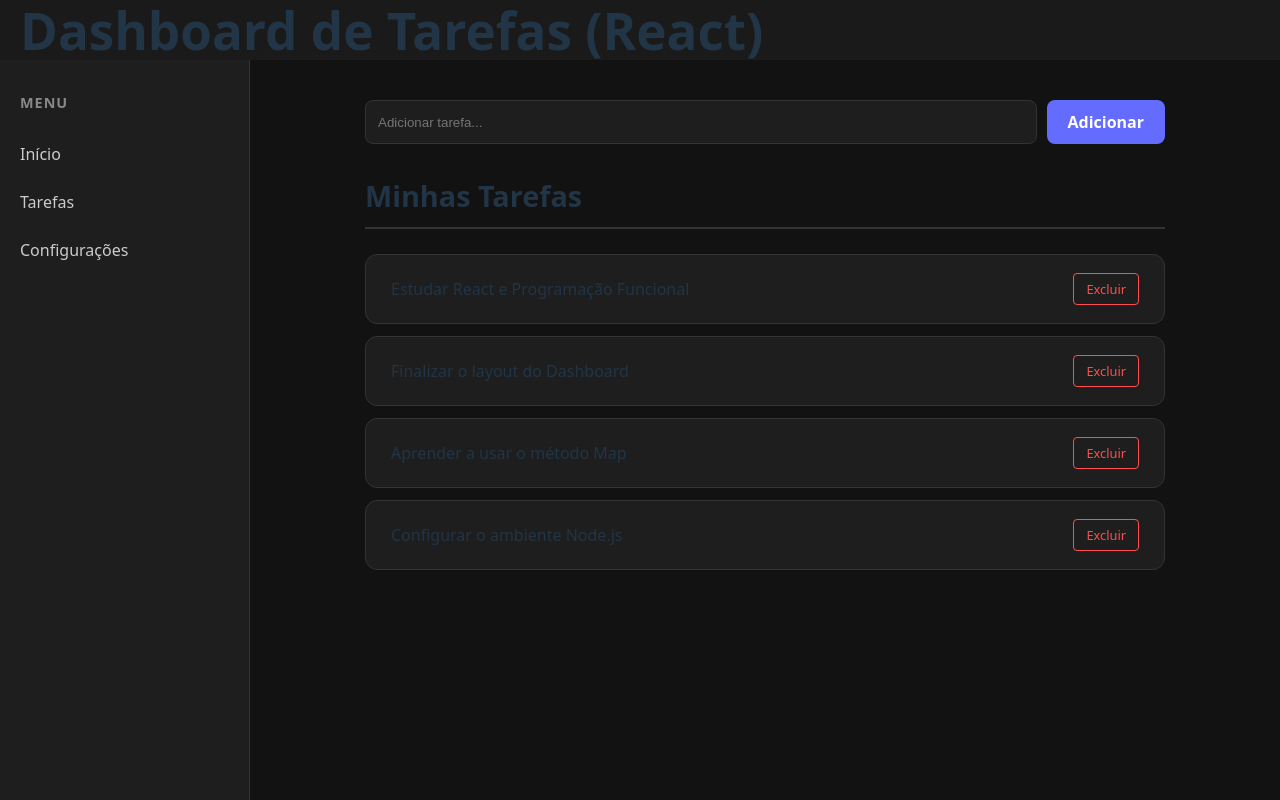
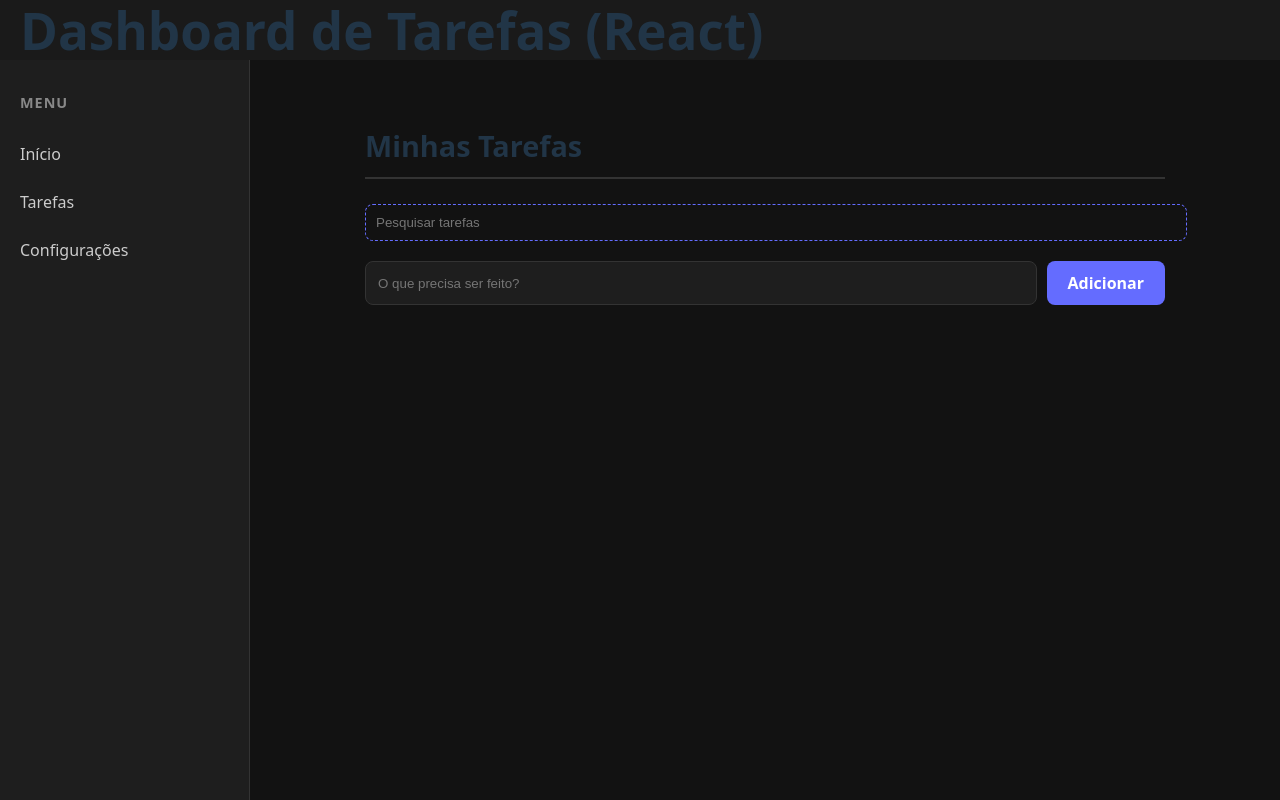
Before and after one commit to AntonioCruz001/task-dashboard-fullstack, a React (Vite) app in the folder client/: page / in a window 1280 px wide. Built offline with nearby package versions, Linux system fonts and the light colour scheme.

Commit message:
Barra de pesquisa

```diff
--- a/client/src/App.css
+++ b/client/src/App.css
@@ -55,6 +55,16 @@
     background-color: #121212;
     padding: 40px;
     overflow-y: auto;
+}
+
+.search-input {
+    width: 100%;
+    padding: 10px;
+    margin-bottom: 20px;
+    border: 1px dashed #646cff;
+    border-radius: 8px;
+    background: transparent;
+    color: white;
 }
 
 .task-list {
--- a/client/src/App.jsx
+++ b/client/src/App.jsx
@@ -1,5 +1,7 @@
+import { useState, useEffect } from 'react';
+import TaskItem from './components/TaskItem';
+import TaskForm from './components/TaskForm';
 import './App.css'
-import { useState, useEffect } from 'react';
 
 export default function App() {
 
@@ -7,57 +9,46 @@ export default function App() {
 
     const salvas = localStorage.getItem('meu_dashboard_tarefas');
 
-    return salvas ? JSON.parse(salvas) : [
-      { id: 1, texto: "Estudar React e Programação Funcional" },
-      { id: 2, texto: "Finalizar o layout do Dashboard" },
-      { id: 3, texto: "Aprender a usar o método Map" },
-      { id: 4, texto: "Configurar o ambiente Node.js" },
-    ]
+    return salvas ? JSON.parse(salvas) : []
   });
 
   useEffect(() => {
     localStorage.setItem('meu_dashboard_tarefas', JSON.stringify(tarefas));
   }, [tarefas])
 
+
+  const adicionarTarefa = (texto) => {
+    const nova = { id: Date.now(), texto, concluida: false }
+    setTarefas([...tarefas, nova]); // adiciona a nova tarefa no final do novo array
+  }
+
   const removerTarefa = (id) => {
     //Excluir a tarefa com o id atual
     //E retornar nova lista sem a tarefa excuida
-    const novaLista = tarefas.filter(tarefa => tarefa.id !== id)
     //Muda o valor de tarefas no useState
-    setTarefas(novaLista);
-  }
-
-  const [novoTexto, setNovotexto] = useState("");
-
-  const adicionarTarefa = (event) => {
-    event.preventDefault();
-
-    // Não adiciona se o campo estiver vazio
-    // trim() remove os espaços etc...
-    if (novoTexto.trim() === "") return;
-
-    const novaTarefa = {
-      id: Date.now(),
-      texto: novoTexto, // referencia o useState
-      concluida: false
-    }
-
-    setTarefas([...tarefas, novaTarefa]); // adiciona a nova tarefa no final do novo array
-
-    setNovotexto(""); // reseta o campo de texto
+    setTarefas(tarefas.filter(t => t.id !== id));
   }
 
   const alterarConclusao = (id) => {
-    const novaLista = tarefas.map(tarefa => {
-      if (tarefa.id === id) {
-        // Retorna uma cópia da tarefa com o valor de 'concluida' invertido
-        return { ...tarefa, concluida: !tarefa.concluida }
-      }
+    setTarefas(tarefas.map(t => t.id === id ? { ...t, concluida: !t.concluida } : t));
+  };
 
-      return tarefa; // As outras tarefas permanecem iguais
-    })
-    setTarefas(novaLista);
-  };
+  const [busca, setBusca] = useState("");
+
+  // 'busca' será usado quando a página re-renderizar com 'setBusca'
+  const tarefasFiltradas = tarefas.filter(tarefa => {
+
+    // Se a busca estiver vazia, retornamos TRUE para todos (mostra tudo)
+    if (!busca || busca.trim() === "") return true;
+
+    // Se a tarefa não tiver texto, retornamos FALSE (esconde ela)
+    if (!tarefa.texto) return false;
+
+    return tarefa.texto.toLowerCase().includes(busca.toLowerCase())
+  });
+
+  console.log("Valor atual da busca:", `'${busca}'`);
+
 
   return (
     <div className="app-container">
@@ -77,50 +68,32 @@ export default function App() {
       <main className='dashboard-content'>
         <section className="task-list">
 
-          {/* Formulário */}
-          <form onSubmit={adicionarTarefa} className='task-form'>
+          <h2>Minhas Tarefas</h2>
+
+          <div className='search-container'>
             <input
               type="text"
-              placeholder='Adicionar tarefa...'
-              value={novoTexto} // o valor vem do useState
-              onChange={(e) => setNovotexto(e.target.value)} // atualiza o valor ao digitar
+              placeholder='Pesquisar tarefas'
+              value={busca}
+              onChange={(e) => setBusca(e.target.value)} // quando digitar uma letra será disparado o filter
+              className='search-input'
             />
-            <button type='submit' className='add-btn'>Adicionar</button>
-          </form>
+          </div>
 
-
-
-          <h2>Minhas Tarefas</h2>
-
-          {/*Aqui entrarão os componentes das tarefas*/}
+          {/* a "props.aoAdicionar" recebe a função adicionarTarefa */}
+          <TaskForm aoAdicionar={adicionarTarefa} />
 
           <div className='tasks-container'>
-            {tarefas.map((tarefa) => (
-              <div
+            {tarefasFiltradas.map(tarefa => (
+              <TaskItem
                 key={tarefa.id}
-                className={`task-item ${tarefa.concluida ? 'completed' : ''}`} >
-
-                <span onClick={() => alterarConclusao(tarefa.id)}>{tarefa.texto}</span>
-
-                <button className='delete-btn' onClick={() => removerTarefa(tarefa.id)}>
-                  Excluir
-                </button>
-              </div>
+                tarefa={tarefa}
+                aoAlternar={alterarConclusao}
+                aoRemover={removerTarefa}
+              />
             ))}
           </div>
-
-          {/* <div className="task-item">
-            <span>Tarefa 1: Estudar React</span>
-            <button className="delete-btn">Excluir</button>
-          </div>
-
-          <div className="task-item">
-            <span>Tarefa 2: Estudar API</span>
-            <button className="delete-btn">Excluir</button>
-          </div> */}
-
         </section>
-
       </main>
 
       {/* Observação: Use <main> e <nav> (ou <aside>) no nível principal para o Grid */}
--- /dev/null
+++ b/client/src/components/TaskForm.jsx
@@ -0,0 +1,28 @@
+import { useState } from 'react';
+
+export default function TaskForm({ aoAdicionar }) {
+    const [novoTexto, setNovoTexto] = useState("");
+
+    const lidarComEnvio = (e) => {
+        e.preventDefault();
+        if (novoTexto.trim() === "") return;
+
+        // aqui a função adicionarTarefa é chamada na "props.aoAdicionar"
+        aoAdicionar(novoTexto);
+        setNovoTexto("");
+    };
+
+    return (
+        <form onSubmit={lidarComEnvio} className='task-form'>
+            <input
+                type="text"
+                placeholder='O que precisa ser feito?'
+                value={novoTexto}
+                onChange={(e) => setNovoTexto(e.target.value)}
+            />
+            <button type='submit' className='add-btn'>
+                Adicionar
+            </button>
+        </form>
+    );
+};
--- /dev/null
+++ b/client/src/components/TaskItem.jsx
@@ -0,0 +1,12 @@
+export default function TaskItem({ tarefa, aoAlternar, aoRemover }) {
+    return (
+        <div className={`task-item ${tarefa.concluida ? 'completed' : ''}`}>
+            <span onClick={() => aoAlternar(tarefa.id)}>
+                {tarefa.texto}
+            </span>
+            <button onClick={() => aoRemover(tarefa.id)} className="delete-btn">
+                Excluir
+            </button>
+        </div>
+    )
+}
```
